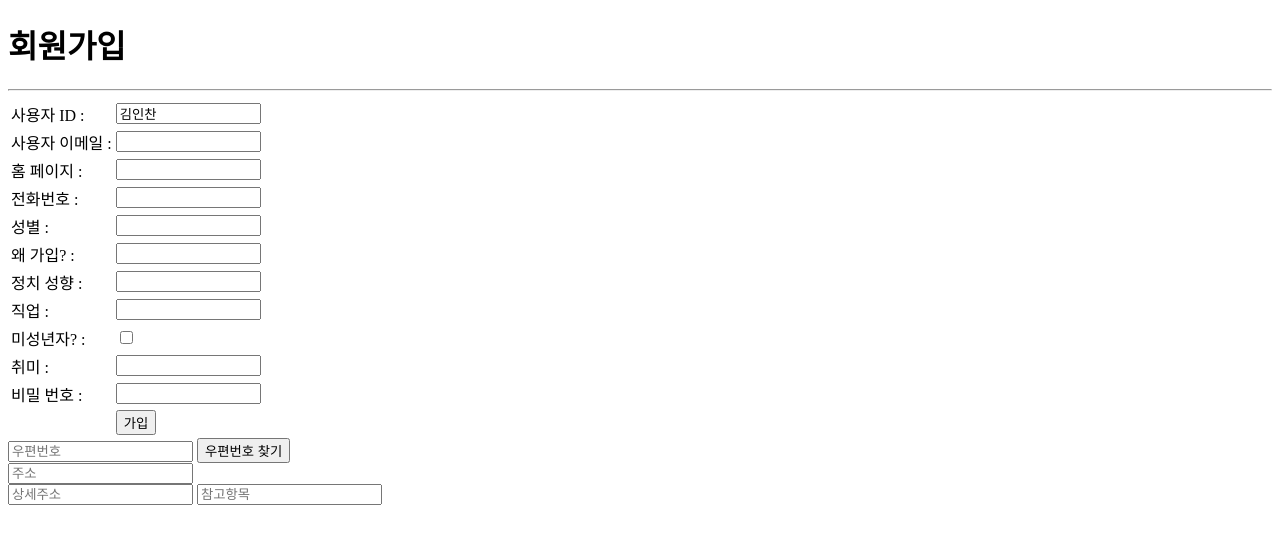
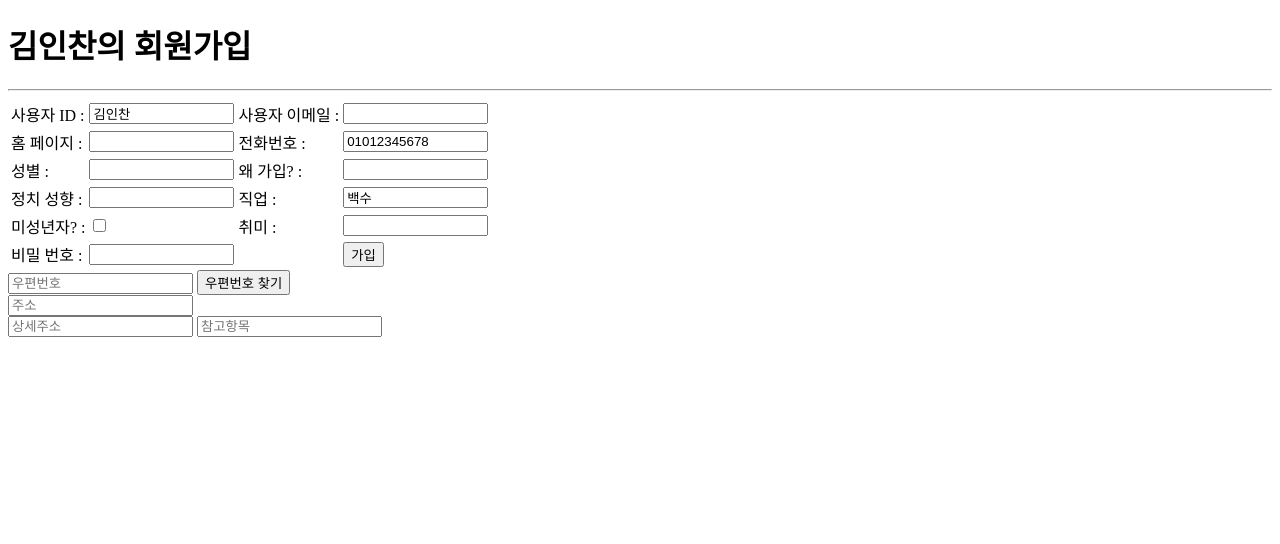
Before and after one commit to choyeun/Temp, a plain HTML site: page 0403_2024E7109/2024E7109_02.html in a window 1280 px wide. Drawn offline with Linux system fonts and the light colour scheme.

Commit message:
Add files via upload

```diff
--- a/0403_2024E7109/2024E7109_02.html
+++ b/0403_2024E7109/2024E7109_02.html
@@ -6,7 +6,7 @@
 </head>
 <body>
 
-<h1>회원가입</h1>
+<h1>김인찬의 회원가입</h1>
 <hr>
 <form method="get" name="fo">
     <table border="0">
@@ -14,9 +14,6 @@
             <td>사용자 ID : </td>
             <td><input size="15" type="text" value="김인찬"></td>
 
-        </tr>
-
-        <tr>
             <td>사용자 이메일 : </td>
             <td><input size="15" type="text" value=""></td>
         </tr>
@@ -24,11 +21,9 @@
         <tr>
             <td>홈 페이지 : </td>
             <td><input size="15" type="text" value=""></td>
-        </tr>
 
-        <tr>
             <td>전화번호 : </td>
-            <td><input size="15" type="text" value=""></td>
+            <td><input size="15" type="text" value="01012345678"></td>
         </tr>
 
         <tr>
@@ -39,9 +34,7 @@
         <option value="여자">
 
     </datalist></td>
-        </tr>
 
-        <tr>
             <td>왜 가입? : </td>
             <td><input size="15" type="text" value=""></td>
         </tr>
@@ -49,29 +42,26 @@
         <tr>
             <td>정치 성향 : </td>
             <td><input size="15" type="text" value=""></td>
-        </tr>
 
-        <tr>
             <td>직업 : </td>
-            <td><input size="15" type="text" value=""></td>
+            <td><input size="15" type="text" value="백수"></td>
         </tr>
 
         <tr>
             <td>미성년자? : </td>
             <td><input size="15" type="checkbox" value=""></td>
-        </tr>
-<tr>
+
             <td>취미 : </td>
             <td><input size="15" type="text" value=""></td>
         <tr>
             <td>비밀 번호 : </td>
             <td><input size="15" type="password" value=""></td>
-        </tr>
 
-        <tr>
             <td></td>
             <td><input type="submit" value="가입"></td>
         </tr>
+
+
 
     </table>
 <input type="text" id="sample3_postcode" placeholder="우편번호">
```
